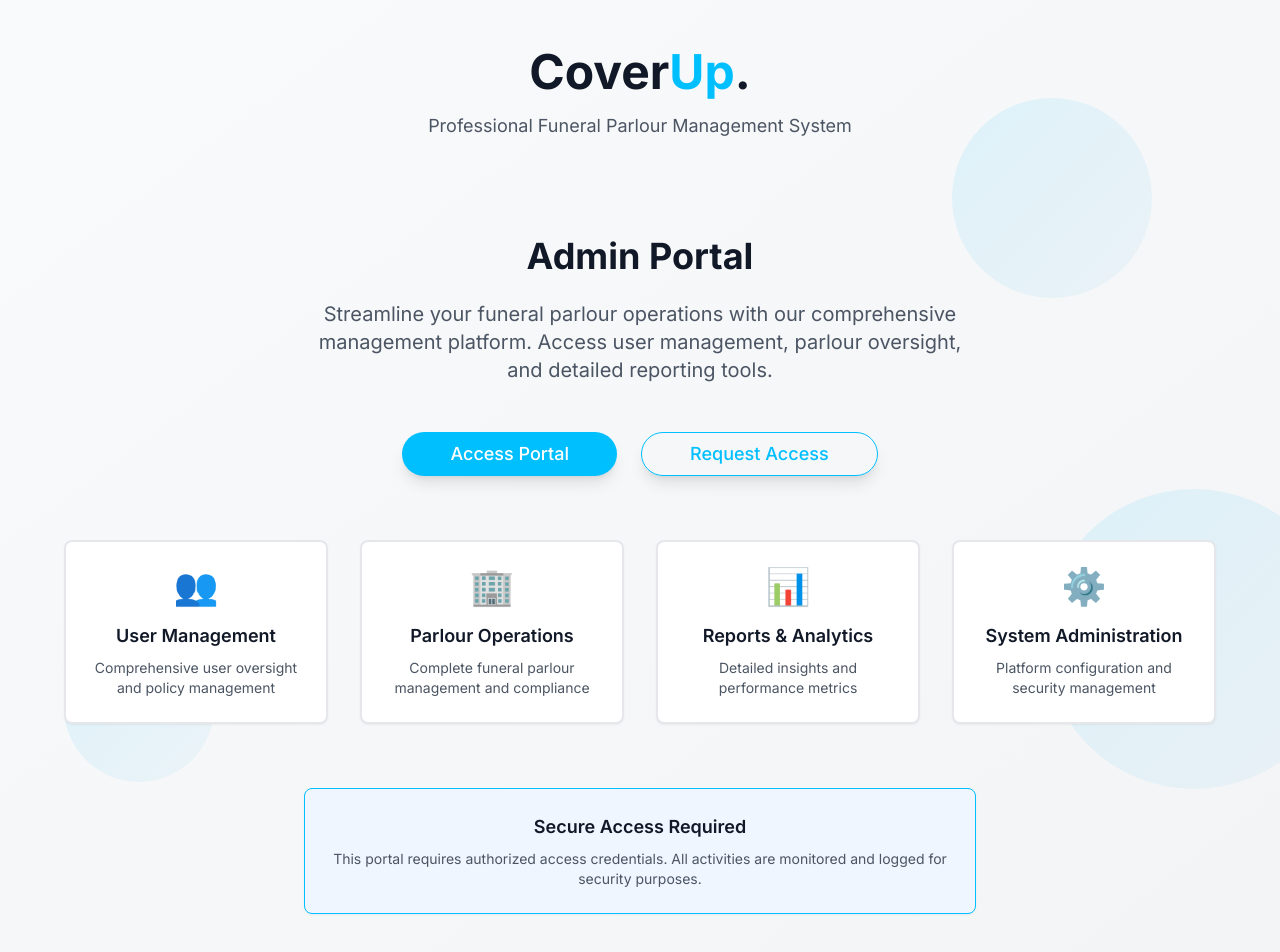
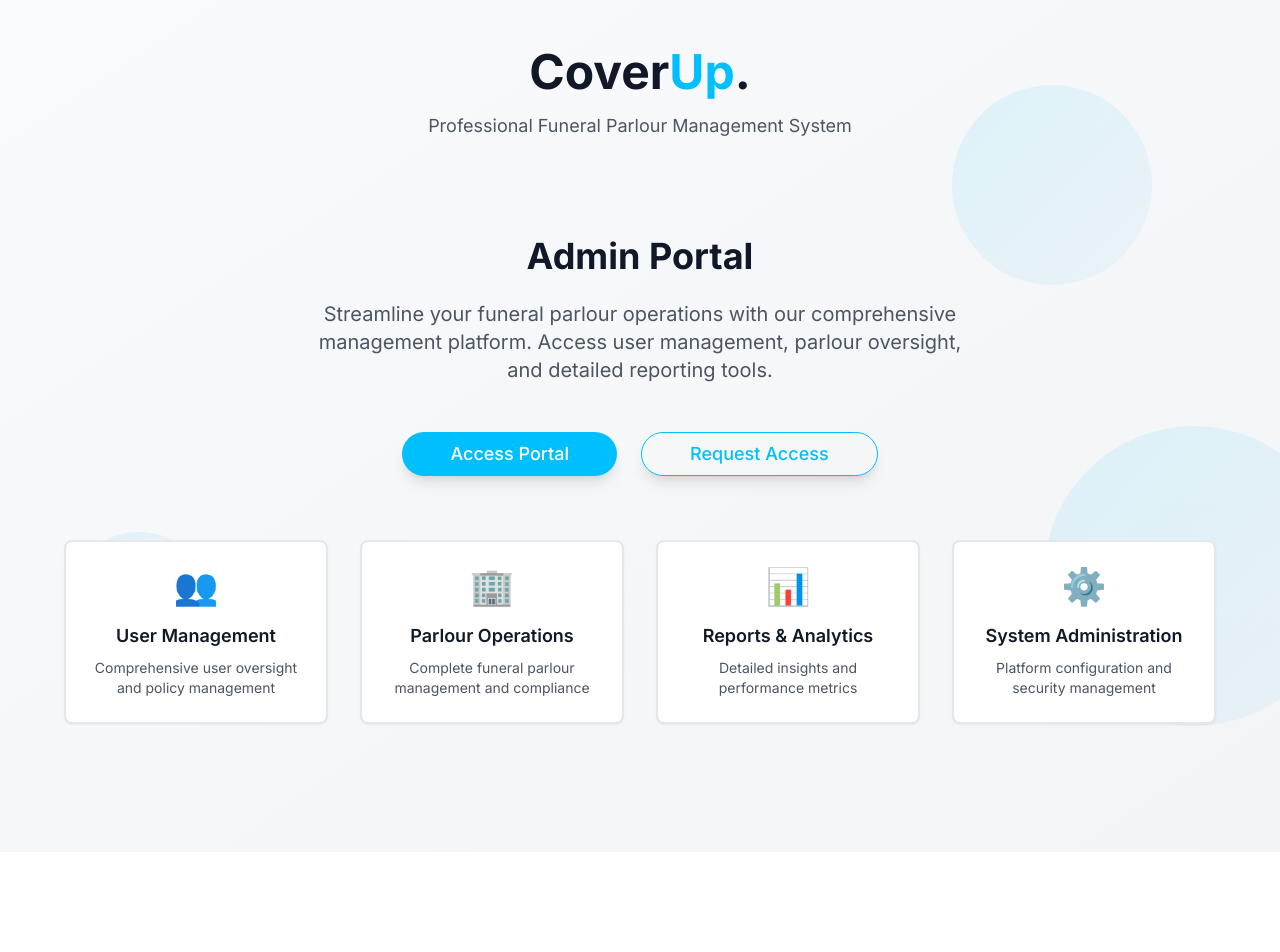
Before and after one commit to banelee59/coverup-admin-latest, a Next.js app: page / in a window 1280 px wide. Shown: the top 952 px of the page. After the commit the page ends 852 px from the top, so only its background shows below. Built offline with nearby package versions, Linux system fonts and the light colour scheme.

Commit message:
Rermoved a card on home page

```diff
--- a/app/page.tsx
+++ b/app/page.tsx
@@ -136,13 +136,13 @@ export default function HomePage() {
               animate={{ opacity: 1 }}
               transition={{ duration: 0.6, delay: 1.2 }}
             >
-              <Card className="max-w-2xl mx-auto p-6 bg-blue-50 border-[#00BFFF]">
+              {/* <Card className="max-w-2xl mx-auto p-6 bg-blue-50 border-[#00BFFF]">
                 <h3 className="text-lg font-semibold text-gray-900 mb-2">Secure Access Required</h3>
                 <p className="text-gray-600 text-sm">
                   This portal requires authorized access credentials. All activities are monitored and logged for
                   security purposes.
                 </p>
-              </Card>
+              </Card> */}
             </motion.div>
           </div>
         </motion.div>
```
